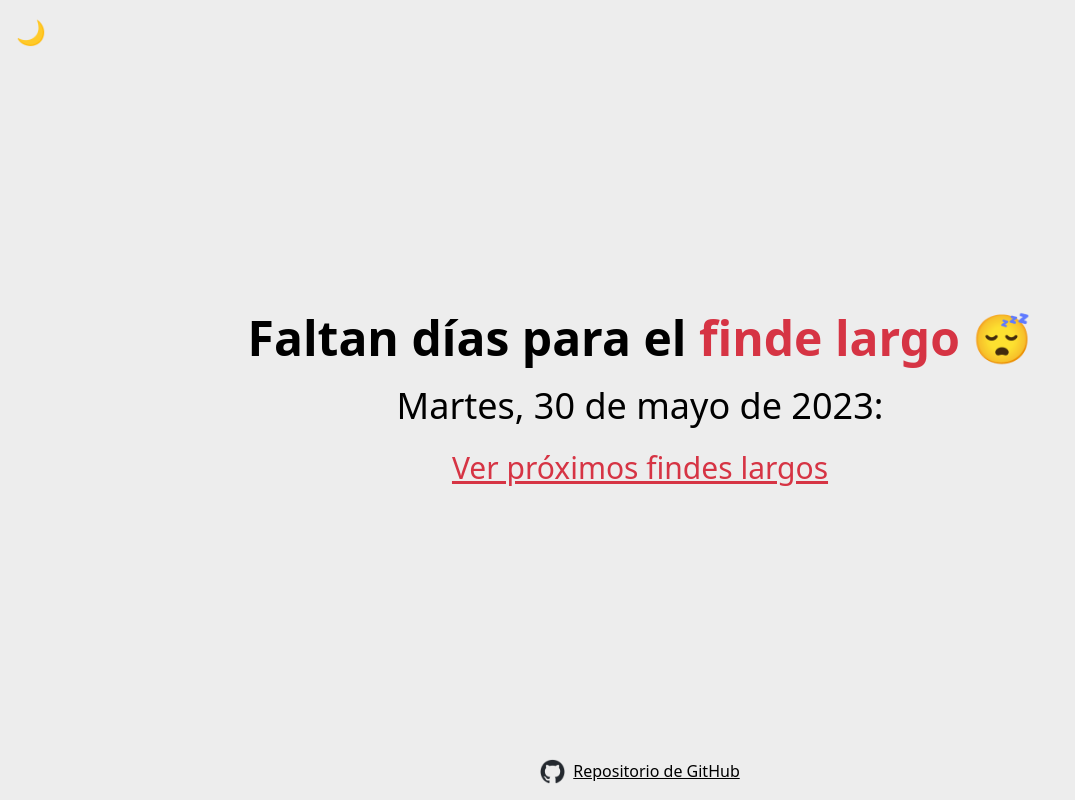
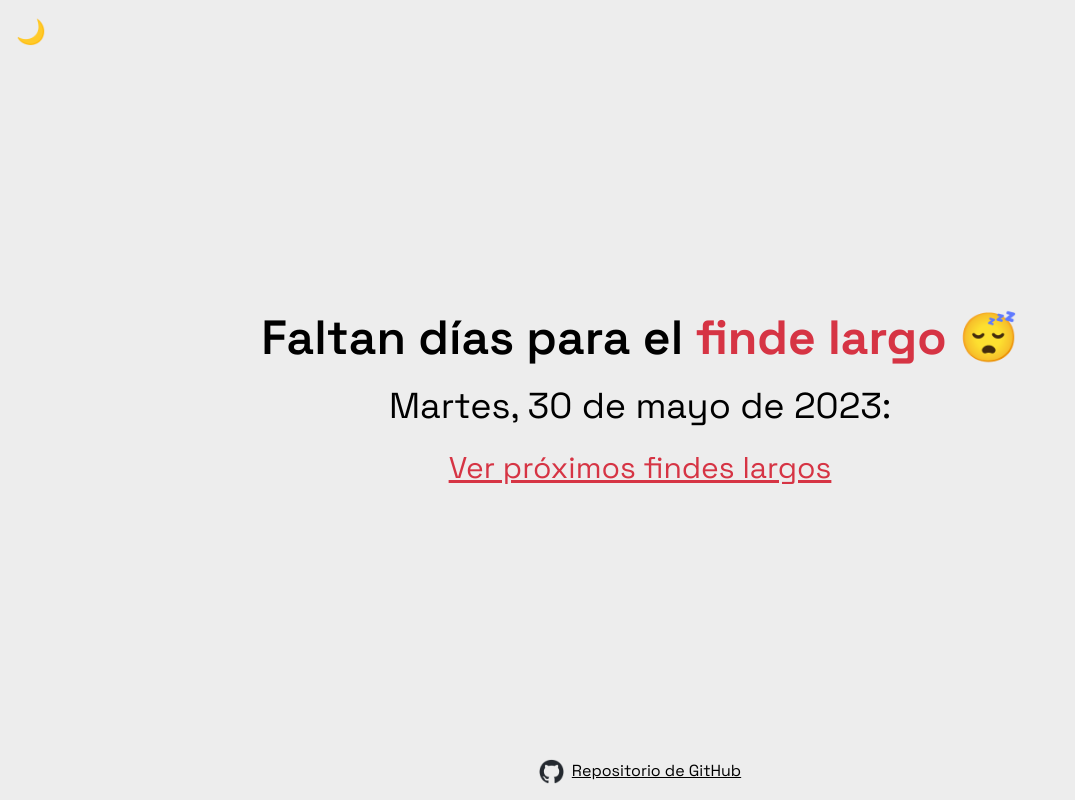
Before and after one commit to diegoandgonzalez/finde-largo, a Next.js app: page / in a window 1280 px wide. Shown: the whole page, without its empty margins (0-1075 px from the left). Built offline with nearby package versions, Linux system fonts and the light colour scheme; no server answers.

Commit message:
add new font

```diff
--- a/src/app/layout.js
+++ b/src/app/layout.js
@@ -1,6 +1,8 @@
 import Provider from "@/components/provider";
 import ThemeChanger from "@/components/themeChanger";
 import "@/styles/globals.css";
+import { Space_Grotesk } from "next/font/google";
+const font = Space_Grotesk({ subsets: ['latin'] })
 
 export const metadata = {
   title: "Cuánto para el finde largo",
@@ -9,7 +11,7 @@ export const metadata = {
 
 const RootLayout = ({ children }) => {
   return (
-    <html lang="en">
+    <html lang="en" className={font.className}>
       <body className="bg-customGray dark:bg-customDarkPurple">
         <Provider>
           {children}
```
